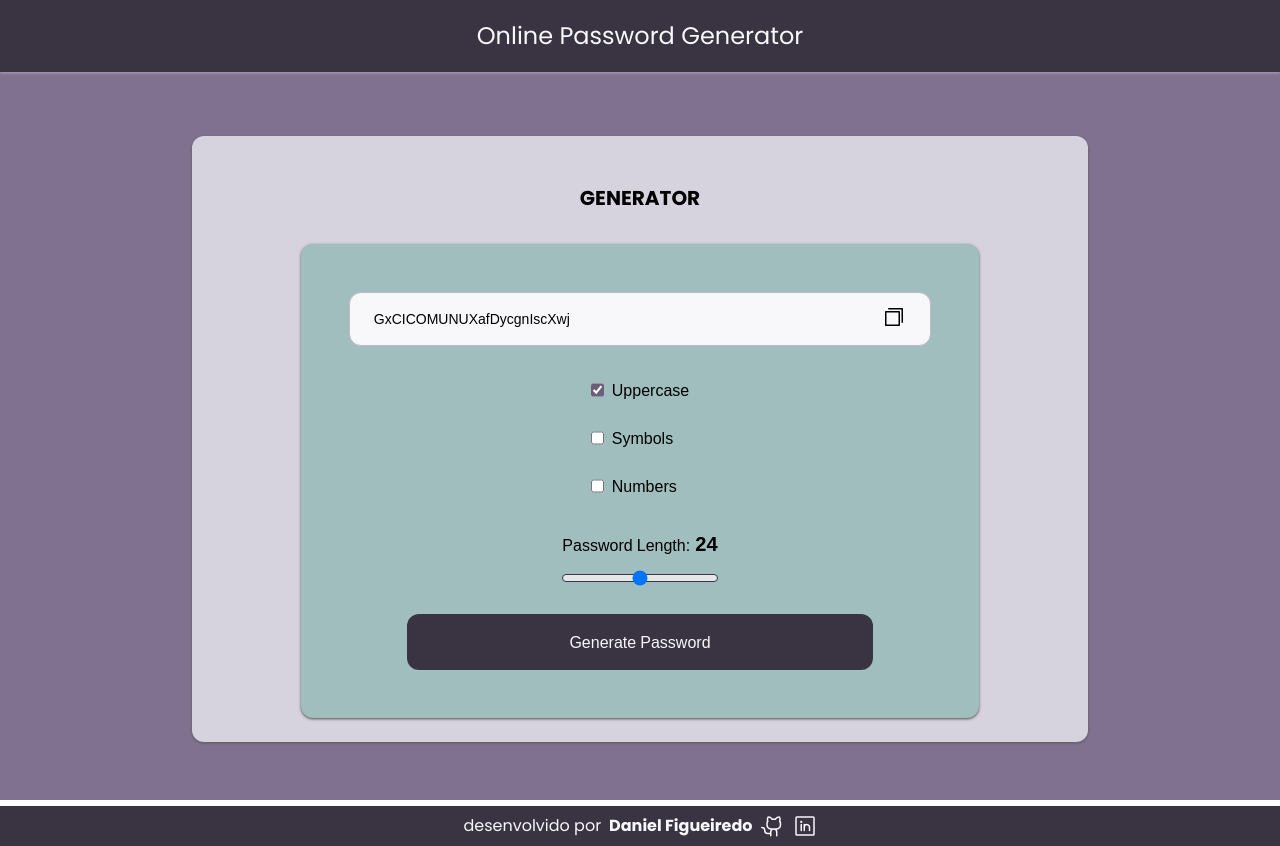
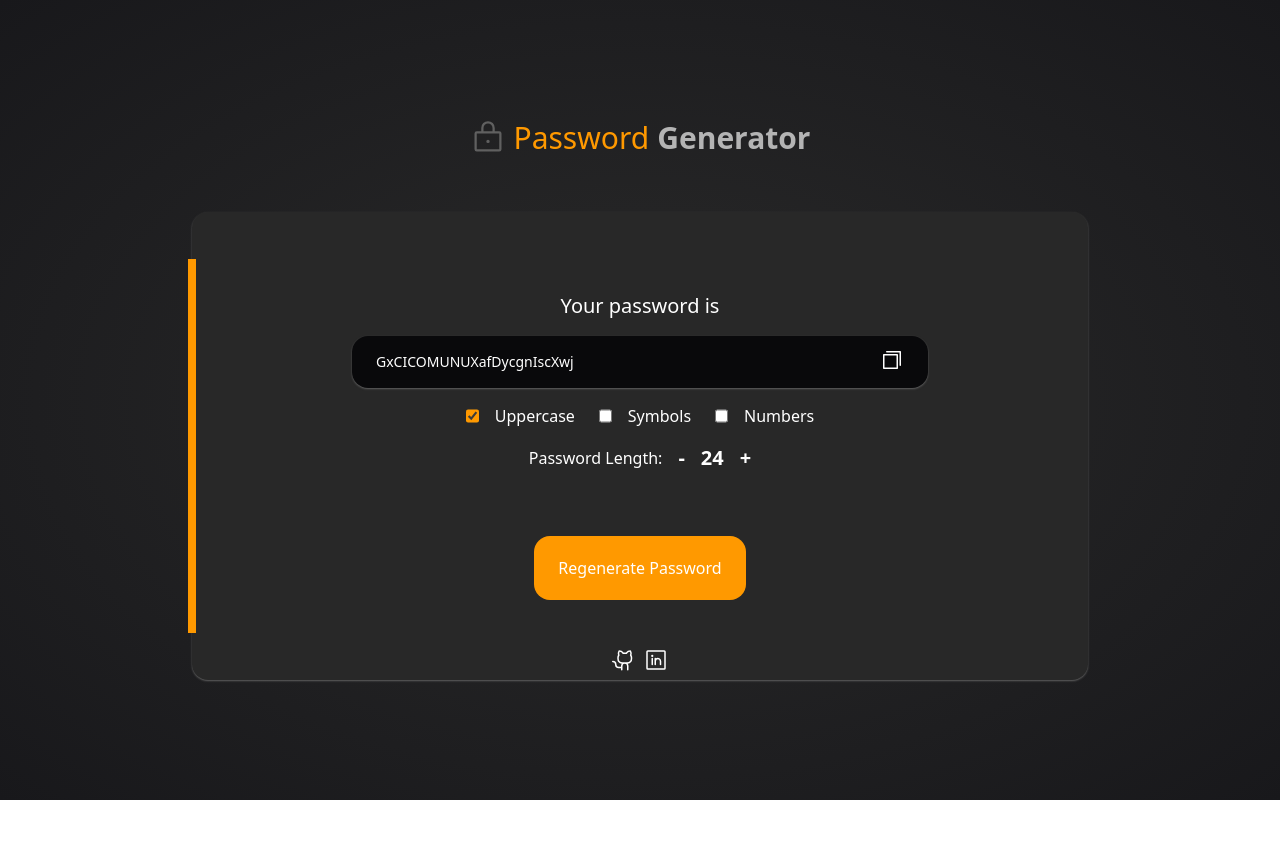
Before and after one commit to dtfigueiredo/passwordGenerator, a React (Vite) app: page / in a window 1280 px wide. After the commit the page ends 800 px from the top, so only its background shows below. Built offline with nearby package versions, Linux system fonts and the light colour scheme.

Commit message:
new layout

```diff
--- a/src/App.tsx
+++ b/src/App.tsx
@@ -1,37 +1,19 @@
-import { GithubLogo, LinkedinLogo } from '@phosphor-icons/react';
+import { Lock } from '@phosphor-icons/react';
 import { Generator } from './components/Generator';
 
 export function App() {
 	return (
-		<div className='bg-amethyst-700'>
-			<div className='h-screen flex flex-col'>
-				<header className='bg-amethyst-950 font-poppins text-2xl text-center text-amethyst-50 py-5 shadow shadow-amethyst-500'>
-					Online Password Generator
-				</header>
+		<div className='bg-[radial-gradient(ellipse_at_center,_var(--tw-gradient-stops))] from-layout-darkgray to-zinc-900'>
+			<div className='h-screen flex flex-col justify-center items-center'>
+				<p className='flex items-end gap-2 text-3xl'>
+					<span className='text-layout-mediumgray'>
+						<Lock size={36} />
+					</span>
+					<span className='text-layout-orange'>Password</span>
+					<span className='font-bold text-layout-lightgray'>Generator</span>
+				</p>
 
-				<main className='flex-1 flex justify-between gap-4 w-4/5 max-w-6xl mx-auto mt-16'>
-					<Generator />
-				</main>
-
-				<footer className='bg-amethyst-950 font-poppins text-center text-amethyst-50 py-2 mt-16'>
-					<p className='flex justify-center items-center gap-2'>
-						desenvolvido por <strong>Daniel Figueiredo</strong>
-						<a
-							href='https://github.com/dtfigueiredo'
-							target='_blank'
-							rel='noopener noreferrer'
-							className='transition-all hover:text-amethyst-600'>
-							<GithubLogo size={24} />
-						</a>
-						<a
-							href='https://www.linkedin.com/in/dtfigueiredo/'
-							target='_blank'
-							rel='noopener noreferrer'
-							className='transition-all hover:text-amethyst-600'>
-							<LinkedinLogo size={24} />
-						</a>
-					</p>
-				</footer>
+				<Generator />
 			</div>
 		</div>
 	);
--- a/src/components/CheckInput.tsx
+++ b/src/components/CheckInput.tsx
@@ -16,16 +16,20 @@ export function CheckInput({ id, label, updateCheckedState }: InputProps) {
 	}
 
 	return (
-		<div className='flex gap-2'>
+		<div className='flex gap-4'>
 			<input
 				id={label}
 				name={label}
 				type='checkbox'
 				checked={isChecked}
 				onChange={handleInputCheck}
-				className='accent-amethyst-800'
+				className='accent-layout-orange'
 			/>
-			<label htmlFor={label}>{label}</label>
+			<label
+				htmlFor={label}
+				className='text-white'>
+				{label}
+			</label>
 		</div>
 	);
 }
--- a/src/components/Feedback.tsx
+++ b/src/components/Feedback.tsx
@@ -1,6 +1,6 @@
 export function Feedback() {
 	return (
-		<div className='mt-[-16px] text-bunker-700 underline'>
+		<div className='mt-4 text-layout-mediumgray underline'>
 			Password copied to clipboard.
 		</div>
 	);
--- a/src/components/Generator.tsx
+++ b/src/components/Generator.tsx
@@ -1,4 +1,4 @@
-import { CopySimple } from '@phosphor-icons/react';
+import { CopySimple, GithubLogo, LinkedinLogo } from '@phosphor-icons/react';
 import { useEffect, useState } from 'react';
 import { passwordGenerator } from '../assets/pwdGenerator';
 import { CheckInput } from './CheckInput';
@@ -20,6 +20,14 @@ export function Generator() {
 		setTimeout(() => {
 			setCopiedToClipboard(false);
 		}, 2000);
+	}
+
+	function handleIncreaseInputLength() {
+		setInputLength((prev) => (prev + 1 >= 32 ? 32 : prev + 1));
+	}
+
+	function handleDecreaseInputLength() {
+		setInputLength((prev) => (prev - 1 <= 16 ? 16 : prev - 1));
 	}
 
 	function handleGeneratePassword() {
@@ -61,26 +69,24 @@ export function Generator() {
 	]);
 
 	return (
-		<section className='w-full max-w-4xl bg-amethyst-300 font-noto p-6 mx-auto rounded-xl shadow shadow-bunker-600'>
-			<h1 className='font-poppins text-xl font-bold text-center pt-6'>
-				GENERATOR
-			</h1>
+		<section
+			className='w-4/5 max-w-4xl flex flex-col justify-center items-center py-20 px-4 mt-14 mx-auto
+			bg-layout-black rounded-2xl shadow-sm shadow-layout-mediumgray relative
+				before:absolute before:h-4/5 before:w-2 before:left-[-4px] before:bg-layout-orange'>
+			<span className='text-white text-xl'>Your password is</span>
 
-			<div
-				className='w-4/5 max-w-4xl flex flex-col justify-center items-center gap-8 p-12 mt-8 mx-auto bg-tidal-300 rounded-xl
-				shadow shadow-bunker-600'>
-				<div className='w-full gap-4 py-4 px-6 bg-amethyst-50 border border-amethyst-400 rounded-xl relative'>
+			{/* password display */}
+			<div className='w-4/5 max-w-xl gap-4 py-4 px-6 mt-4 bg-zinc-950 text-white shadow-sm shadow-layout-mediumgray rounded-2xl relative'>
 				<p className='w-11/12 break-words text-sm'>{password}</p>
 				<button
-						className='absolute bottom-4 right-6 transition-all hover:text-amethyst-600'
+					className='absolute bottom-4 right-6 transition-all hover:text-layout-orange'
 					onClick={handleCopyToClipboard}>
 					<CopySimple size={24} />
 				</button>
 			</div>
 			{copiedToClipboard && <Feedback />}
 
-				<div className='w-4/5 flex flex-col justify-start items-center gap-8'>
-					<div className='flex flex-col justify-center items-start gap-6'>
+			<div className='flex justify-center items-start mt-4 gap-6'>
 				<CheckInput
 					id='Uppercase'
 					label='Uppercase'
@@ -100,30 +106,49 @@ export function Generator() {
 				/>
 			</div>
 
-					{/* range input */}
-					<div className='flex flex-col gap-4 text-center'>
-						<label htmlFor='pwdLength'>
-							Password Length:
-							<strong className='text-xl'> {inputLength}</strong>
-						</label>
-						<input
-							type='range'
-							min={16}
-							max={32}
-							defaultValue={inputLength}
-							onChange={(e) => setInputLength(+e.target.value)}
-							className='h-2 bg-bunker-100 border border-amethyst-950 appearance-none cursor-pointer rounded-xl'
-						/>
+			{/* input length */}
+			<div className='flex items-center gap-4 mt-4 text-center text-white'>
+				<label htmlFor='pwdLength'>Password Length:</label>
+
+				<div className='flex gap-4 text-white text-xl font-bold'>
+					<button
+						className='hover:text-layout-orange disabled:text-layout-lightgray disabled:cursor-not-allowed'
+						disabled={inputLength === 16}
+						onClick={handleDecreaseInputLength}>
+						-
+					</button>
+					<p>{inputLength}</p>
+					<button
+						className='hover:text-layout-orange disabled:text-layout-lightgray disabled:cursor-not-allowed'
+						disabled={inputLength === 32}
+						onClick={handleIncreaseInputLength}>
+						+
+					</button>
+				</div>
 			</div>
 			{/*  */}
 
 			<button
 				onClick={handleGeneratePassword}
-						className='w-full flex justify-center items-center gap-4 py-4 px-6 bg-amethyst-950 text-amethyst-50 hover:font-bold
-						rounded-xl transition-all hover:bg-amethyst-900'>
-						Generate Password
+				className='min-w-[200px] gap-4 py-5 px-6 mt-16 bg-layout-orange text-white rounded-2xl transition-all hover:bg-amber-600'>
+				Regenerate Password
 			</button>
-				</div>
+
+			<div className='flex gap-2 absolute bottom-2 text-white'>
+				<a
+					href='https://github.com/dtfigueiredo'
+					target='_blank'
+					rel='noopener noreferrer'
+					className='transition-all hover:text-layout-orange'>
+					<GithubLogo size={24} />
+				</a>
+				<a
+					href='https://www.linkedin.com/in/dtfigueiredo/'
+					target='_blank'
+					rel='noopener noreferrer'
+					className='transition-all hover:text-layout-orange'>
+					<LinkedinLogo size={24} />
+				</a>
 			</div>
 		</section>
 	);
--- a/src/styles/global.css
+++ b/src/styles/global.css
@@ -3,9 +3,17 @@
 @tailwind utilities;
 
 *::selection {
-	@apply bg-amethyst-900 text-amethyst-50;
+	@apply bg-layout-orange text-zinc-950;
 }
 
-input[type='range']::-moz-range-thumb {
-	@apply bg-amethyst-800 border border-amethyst-950;
+/* Chrome, Safari, Edge, Opera */
+input::-webkit-outer-spin-button,
+input::-webkit-inner-spin-button {
+	-webkit-appearance: none;
+	margin: 0;
 }
+
+/* Firefox */
+input[type='number'] {
+	-moz-appearance: textfield;
+}
--- a/tailwind.config.js
+++ b/tailwind.config.js
@@ -4,57 +4,12 @@ export default {
 	theme: {
 		extend: {
 			colors: {
-				tidal: {
-					50: '#f4f7f7',
-					100: '#e2ebeb',
-					200: '#cddddd',
-					300: '#a1bebf',
-					400: '#739b9d',
-					500: '#588082',
-					600: '#4c6c6e',
-					700: '#425a5c',
-					800: '#3b4c4f',
-					900: '#354244',
-					950: '#202a2c',
-				},
-				amethyst: {
-					50: '#f8f8fa',
-					100: '#f2f2f5',
-					200: '#e9e6ee',
-					300: '#d6d3df',
-					400: '#c0b9cc',
-					500: '#a599b5',
-					600: '#9384a3',
-					700: '#817190',
-					800: '#6c5e79',
-					900: '#5a4e64',
-					950: '#3a3342',
-				},
-				bunker: {
-					50: '#f5f6f6',
-					100: '#e6e7e7',
-					200: '#d0d1d1',
-					300: '#afb1b0',
-					400: '#878988',
-					500: '#6c6e6d',
-					600: '#5c5e5d',
-					700: '#4e504f',
-					800: '#444646',
-					900: '#3c3d3d',
-					950: '#2e2f2f',
-				},
-				marine: {
-					50: '#eefcfd',
-					100: '#d5f6f8',
-					200: '#afecf2',
-					300: '#79dde7',
-					400: '#3ac4d6',
-					500: '#1fa7bb',
-					600: '#1c879e',
-					700: '#1e6d80',
-					800: '#215969',
-					900: '#1f4b5a',
-					950: '#051014',
+				layout: {
+					black: '#282828',
+					darkgray: '#2A2A2A',
+					mediumgray: '#606060',
+					lightgray: '#B4B4B4',
+					orange: '#FF9900',
 				},
 			},
 			fontFamily: {
```
Lines whose indentation alone changed are shown as unchanged.
